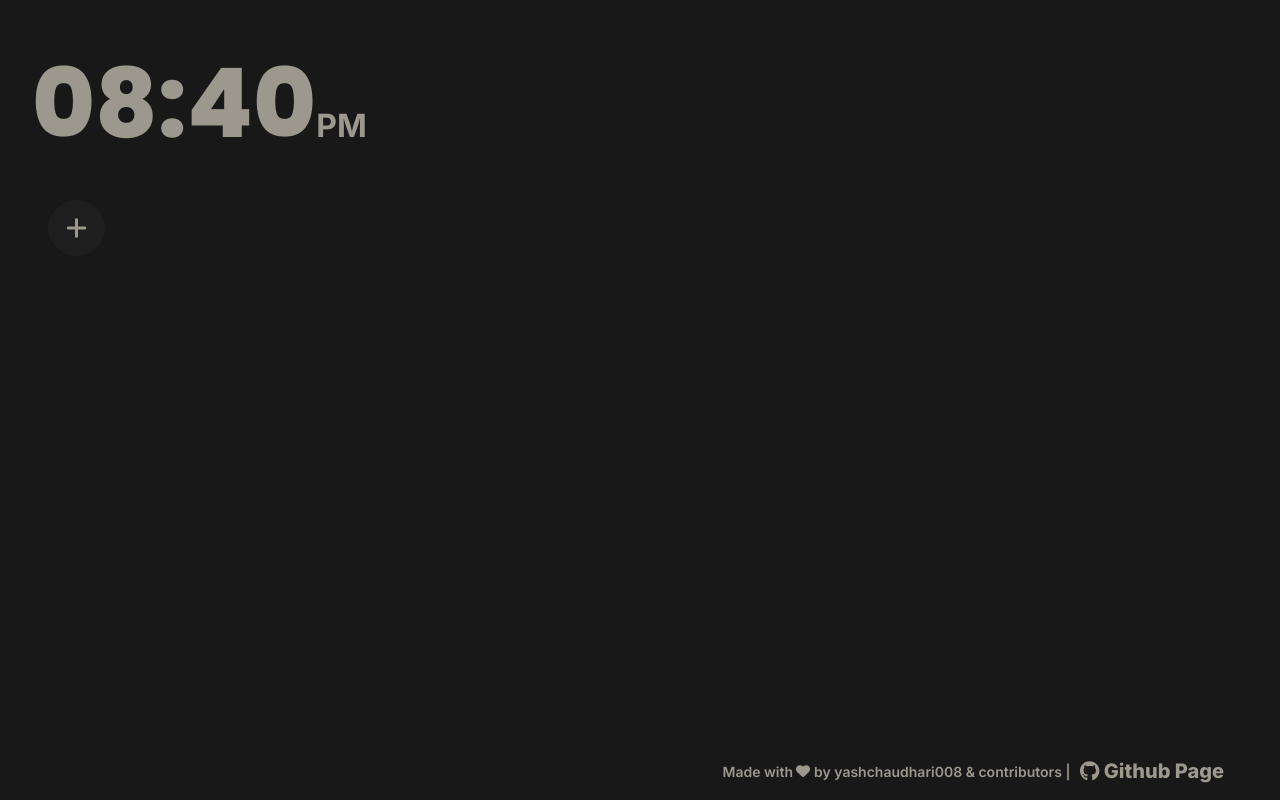
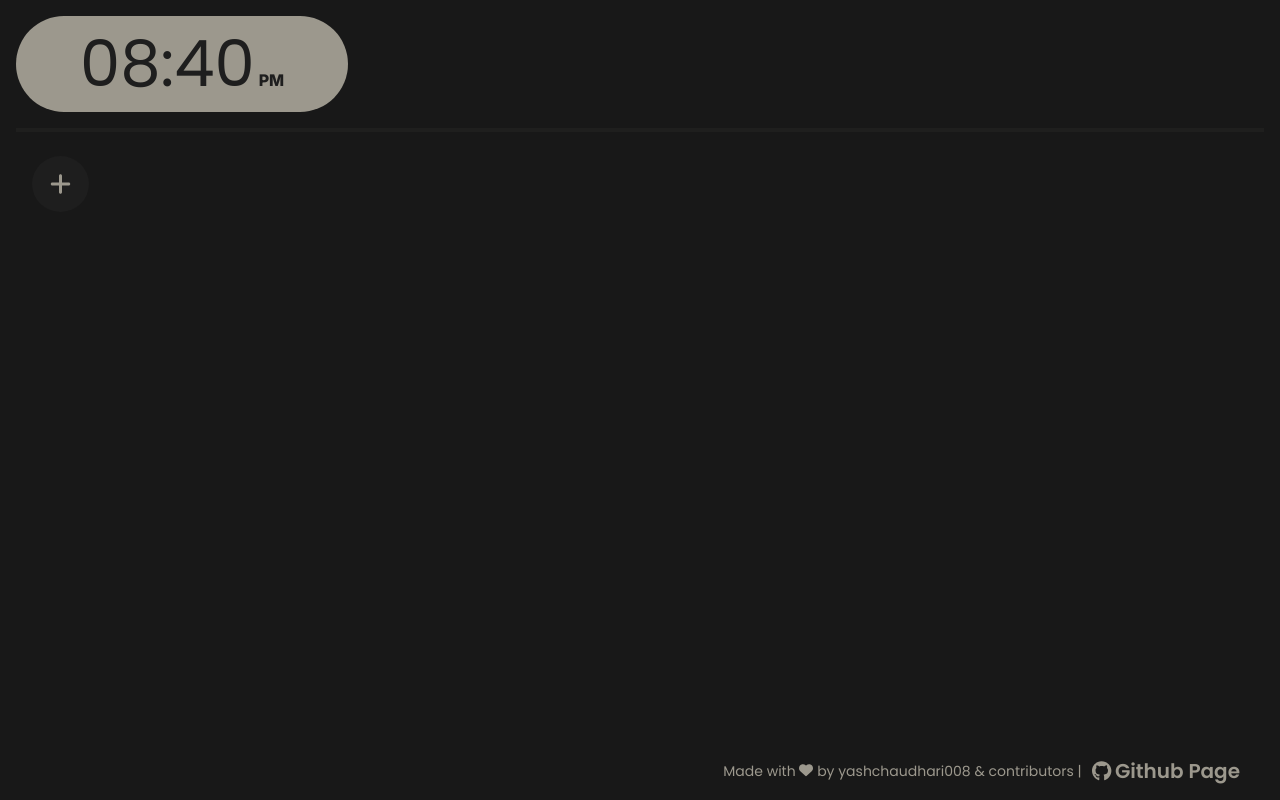
Before and after one commit to yashchaudhari008/minime, a React (Vite) app: page / in a window 1280 px wide. Built offline with nearby package versions, Linux system fonts and the light colour scheme.

Commit message:
[FEATURE] UI Revamp - Sept 25 | iteration 1 (#64)
* clock revamped

* widgets revamp

* border radius transition

* clock revamp

* outline fixed

* footer font changed

```diff
--- a/src/app.module.scss
+++ b/src/app.module.scss
@@ -2,7 +2,10 @@
 	height: 100%;
 	display: flex;
 	gap: 16px;
-	padding: 32px;
+	padding: 16px;
 	padding-bottom: 0px;
 	flex-direction: column;
+	* {
+		transition: border-radius 0.2s ease;
+	}
 }
--- a/src/components/Footer/footer.module.scss
+++ b/src/components/Footer/footer.module.scss
@@ -9,8 +9,9 @@
 	padding-right: 24px;
 	p,
 	a {
+		@include font-poppins;
 		font-size: 14px;
-		font-weight: 600;
+		font-weight: 400;
 		color: $appFooterTextColor;
 		text-decoration: none;
 	}
@@ -25,7 +26,7 @@
 		margin-left: 8px;
 		.github {
 			font-size: 20px;
-			font-weight: 800;
+			font-weight: 600;
 			margin-left: 2px;
 			.icon {
 				margin-right: 4px;
--- a/src/components/TopBar/clock.module.scss
+++ b/src/components/TopBar/clock.module.scss
@@ -6,14 +6,21 @@
 
 	color: $clockColor;
 
-	font-size: 96px;
-	font-weight: 800;
-	width: 350px;
+	font-size: 64px;
+	font-weight: 400;
+	width: min-content;
+
+	padding-inline: 64px;
+	border-radius: 64px;
+
+	background-color: $clockTextColor;
 
 	.meridiem {
 		@include font-inter;
 
-		font-weight: bold;
-		font-size: 32px;
+		margin-left: 4px;
+
+		font-weight: 800;
+		font-size: 16px;
 	}
 }
--- a/src/components/TopBar/topBar.module.scss
+++ b/src/components/TopBar/topBar.module.scss
@@ -1,6 +1,9 @@
+@import "/src/styles/variables.scss";
 @import "/src/styles/mixins.scss";
 
 .topBar {
 	@include font-poppins;
 	width: 100%;
+	padding-bottom: 16px;
+	border-bottom: 4px solid rgba($primaryColor, 0.05);
 }
--- a/src/components/widgets/AddNewWidgetBtn/addNewWidgetBtn.module.scss
+++ b/src/components/widgets/AddNewWidgetBtn/addNewWidgetBtn.module.scss
@@ -9,6 +9,10 @@
 	border-radius: 50%;
 	background-color: $addNewWidgetButtonColor;
 
+	&:hover {
+		border-radius: $widgetBorderRadiusOnHover;
+	}
+
 	cursor: pointer;
 	.icon {
 		color: $addNewWidgetButtonIconColor;
--- a/src/components/widgets/BookmarkWidget/bookmarkWidget.module.scss
+++ b/src/components/widgets/BookmarkWidget/bookmarkWidget.module.scss
@@ -2,11 +2,12 @@
 @import "/src/styles/mixins.scss";
 
 .bookmarkWidget {
-	@include font-inter;
+	@include font-poppins;
 	position: relative;
 	color: $widgetTextColor;
-	padding: 0 20px;
-	height: $widgetHeight;
+	--widgetPadding: 6px;
+	padding: var(--widgetPadding);
+	height: calc($widgetHeight + (--widgetPadding * 2));
 	width: 100%;
 
 	border-radius: $widgetBorderRadius;
@@ -14,9 +15,18 @@
 
 	display: flex;
 	align-items: center;
-	gap: 10px;
+	gap: 4px;
 
 	cursor: pointer;
+
+	&:hover {
+		border-radius: $widgetBorderRadiusOnHover;
+		.faviconHolder {
+			border-radius: $widgetBorderRadiusOnHover;
+		}
+	}
+
+	--size: 52px;
 	.faviconHolder {
 		border-radius: 50%;
 		overflow: hidden;
@@ -24,7 +34,6 @@
 		place-items: center;
 		background-color: $widgetImageHolderColor;
 		.favicon {
-			--size: 52px;
 			padding: 12px;
 			width: var(--size);
 			height: var(--size);
@@ -33,12 +42,19 @@
 	}
 
 	.nameWrapper {
+		height: var(--size);
+		padding-inline: 4px;
+
 		flex: 1;
+		display: inline-flex;
+		justify-content: center;
+		align-items: center;
+
 		text-overflow: ellipsis;
 		overflow: hidden;
 		white-space: nowrap;
 		font-size: 22px;
-		font-weight: 600;
+		font-weight: 400;
 	}
 
 	.button {
@@ -55,6 +71,10 @@
 		display: flex;
 		align-items: center;
 		justify-content: center;
+
+		&:hover {
+			border-radius: 6px;
+		}
 	}
 	.deleteButton {
 		top: -8px;
--- a/src/index.scss
+++ b/src/index.scss
@@ -30,7 +30,7 @@ button {
 	box-shadow: none;
 }
 button:focus-visible {
-	outline: 3px solid $selectionColor;
+	outline: 4px solid $selectionColor;
 }
 button:active {
 	outline: none; // to prevent outline while hovering
--- a/src/styles/variables.scss
+++ b/src/styles/variables.scss
@@ -6,7 +6,8 @@ $primaryColor: #9c988d;
 $secondaryColor: #1e1e1e;
 
 $appFooterTextColor: $primaryColor;
-$clockColor: $primaryColor;
+$clockColor: $secondaryColor;
+$clockTextColor: $primaryColor;
 $selectionColor: $primaryColor;
 
 // Modal Colors
@@ -21,8 +22,9 @@ $modalButtonTextColor: $appBackground;
 $widgetBackground: $secondaryColor;
 $widgetTextColor: $primaryColor;
 $widgetImageHolderColor: $appBackground;
-$widgetBorderRadius: 20px;
-$widgetHeight: 88px;
+$widgetBorderRadius: 32px;
+$widgetBorderRadiusOnHover: 12px;
+$widgetHeight: 52px;
 
 $addNewWidgetButtonColor: $secondaryColor;
 $addNewWidgetButtonIconColor: $primaryColor;
```
